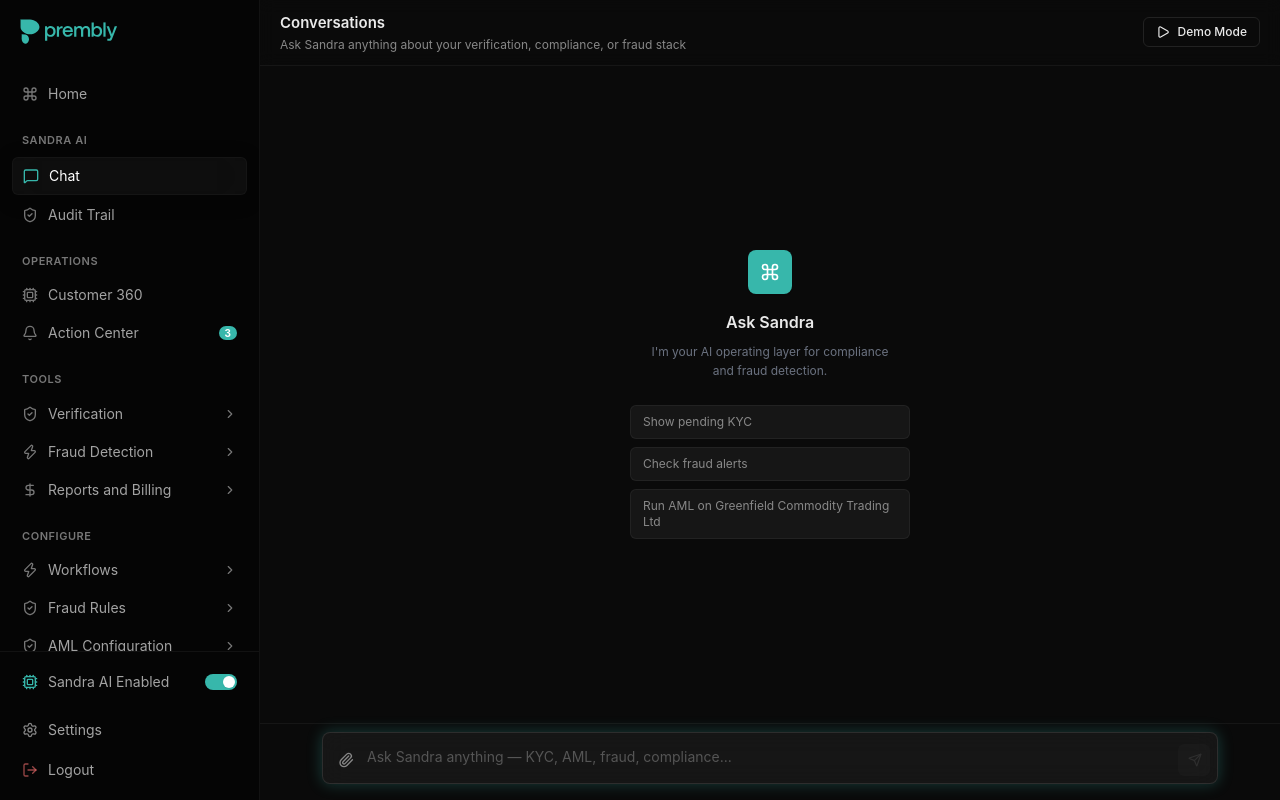
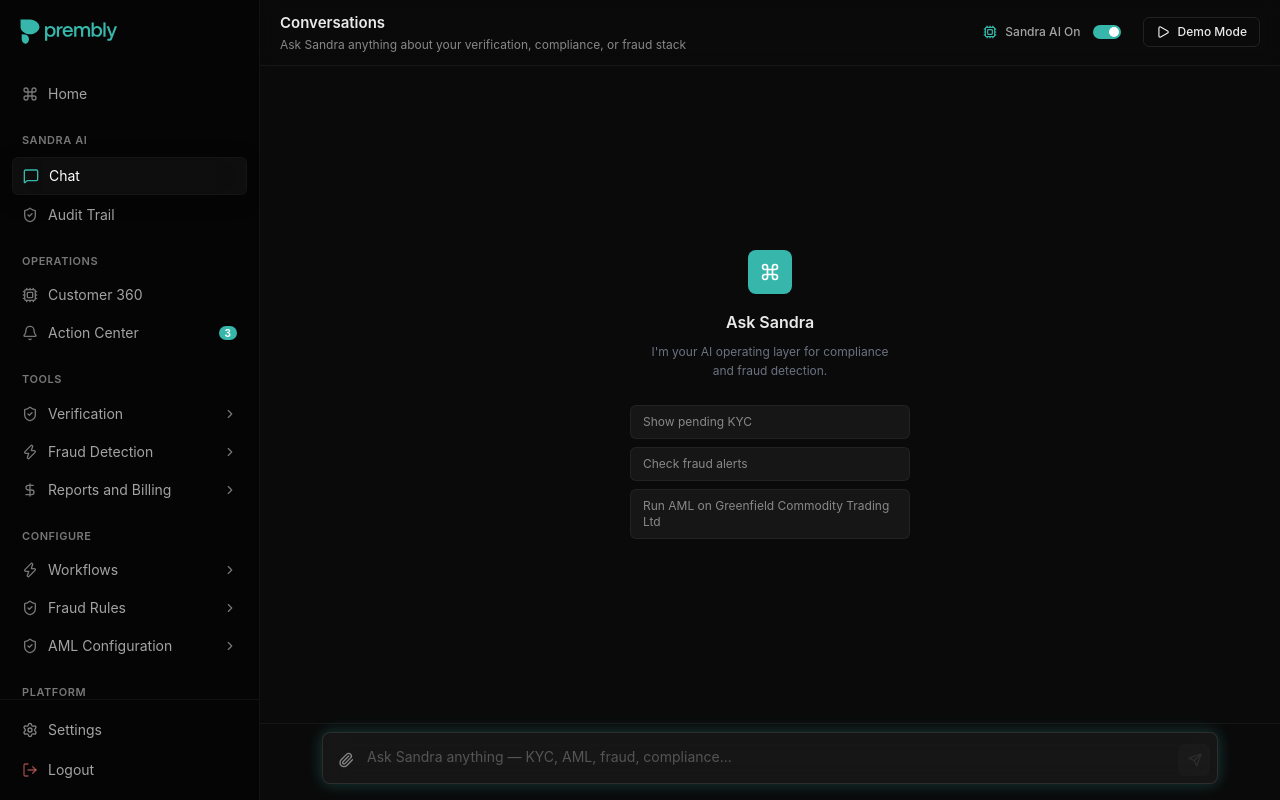
Before and after one commit to adetuyiTolu/Sandra, a Next.js app: page /chat in a window 1280 px wide. Built offline with nearby package versions, Linux system fonts and the light colour scheme.

Commit message:
update menu

```diff
--- a/components/layout/SandraHeader.tsx
+++ b/components/layout/SandraHeader.tsx
@@ -23,7 +23,7 @@
 
 import { useDemoMode } from "@/lib/demo-context"
 import { cn } from "@/lib/utils"
-import { Play, X, Menu } from "lucide-react"
+import { Play, X, Menu, Cpu } from "lucide-react"
 
 interface SandraHeaderProps {
   title: string
@@ -31,7 +31,7 @@
 }
 
 export function SandraHeader({ title, subtitle }: SandraHeaderProps) {
-  const { isActive, activateDemo, deactivateDemo } = useDemoMode()
+  const { isActive, activateDemo, deactivateDemo, isSandraEnabled, toggleSandra } = useDemoMode()
 
   return (
     <div className="flex items-center justify-between px-5 py-3 bg-[#0A0A0A]/90 backdrop-blur border-b border-white/5">
@@ -48,6 +48,18 @@
           {subtitle && <p className="text-xs text-[#888888] mt-0.5 hidden sm:block">{subtitle}</p>}
         </div>
       </div>
+
+      <div className="flex items-center gap-3">
+        <button
+          onClick={toggleSandra}
+          className="flex items-center gap-2 px-2.5 py-1.5 text-[#a3a3a3] hover:text-white hover:bg-white/5 rounded-md transition-colors text-xs font-medium"
+        >
+          <Cpu size={14} className={isSandraEnabled ? "text-[#37b7ab]" : "text-[#858585]"} />
+          <span className="hidden sm:inline">{isSandraEnabled ? "Sandra AI On" : "Sandra AI Off"}</span>
+          <div className={cn("ml-1 w-7 h-3.5 rounded-full flex items-center p-0.5 transition-colors shrink-0", isSandraEnabled ? "bg-[#37b7ab]" : "bg-[#333]")}>
+            <div className={cn("w-2.5 h-2.5 bg-white rounded-full transition-transform shadow-sm", isSandraEnabled ? "translate-x-3.5" : "translate-x-0")} />
+          </div>
+        </button>
 
         <button
           onClick={isActive ? deactivateDemo : activateDemo}
@@ -71,5 +83,6 @@
           )}
         </button>
       </div>
+    </div>
   )
 }
--- a/components/layout/Sidebar.tsx
+++ b/components/layout/Sidebar.tsx
@@ -2,6 +2,7 @@
 
 import { usePathname, useRouter } from "next/navigation"
 import { useState, useEffect } from "react"
+import { useDemoMode } from "@/lib/demo-context"
 import {
   Bell,
   Cpu,
@@ -159,7 +160,7 @@
   const router = useRouter()
   const [openCategories, setOpenCategories] = useState<Set<string>>(new Set())
   const [isMobileOpen, setIsMobileOpen] = useState(false)
-  const [sandraEnabled, setSandraEnabled] = useState(true)
+  const { isSandraEnabled } = useDemoMode()
 
   useEffect(() => {
     const handleToggle = () => setIsMobileOpen(prev => !prev)
@@ -350,7 +351,7 @@
 
       <div className="flex-1 overflow-y-auto sidebar-scrollbar px-3 py-3 flex flex-col gap-1">
         {navSections
-          .filter(section => sandraEnabled || section.title !== "SANDRA AI")
+          .filter(section => isSandraEnabled || section.title !== "SANDRA AI")
           .map((section, idx) => (
           <div key={idx} className={cn("flex flex-col gap-1", idx > 0 && section.title ? "mt-4" : "")}>
             {section.title && (
@@ -360,7 +361,7 @@
             )}
             <div className="flex flex-col gap-0.5">
                {section.items.map(item => {
-                 const currentItem = (!sandraEnabled && item.label === "Action Center")
+                 const currentItem = (!isSandraEnabled && item.label === "Action Center")
                    ? { ...item, label: "Case Management" }
                    : item;
                  return renderNavItem(currentItem);
@@ -371,18 +372,6 @@
       </div>
 
       <div className="px-3 py-3 border-t border-white/5 flex flex-col gap-1">
-        <button
-          onClick={() => setSandraEnabled(!sandraEnabled)}
-          className="flex items-center justify-between px-2.5 py-2 text-[#a3a3a3] hover:text-white hover:bg-white/5 rounded-md transition-colors w-full text-sm mb-2"
-        >
-          <div className="flex items-center gap-2.5">
-            <Cpu size={16} className={sandraEnabled ? "text-[#37b7ab]" : "text-[#858585]"} />
-            <span className="font-normal">Sandra AI Enabled</span>
-          </div>
-          <div className={cn("w-8 h-4 rounded-full flex items-center p-0.5 transition-colors shrink-0", sandraEnabled ? "bg-[#37b7ab]" : "bg-[#333]")}>
-            <div className={cn("w-3 h-3 bg-white rounded-full transition-transform shadow-sm", sandraEnabled ? "translate-x-4" : "translate-x-0")} />
-          </div>
-        </button>
         <button className="flex items-center gap-2.5 px-2.5 py-2 text-[#a3a3a3] hover:text-white hover:bg-white/5 rounded-md transition-colors w-full text-sm">
           <Settings size={16} className="text-[#858585]" />
           <span className="font-normal">Settings</span>
--- a/lib/demo-context.tsx
+++ b/lib/demo-context.tsx
@@ -84,6 +84,8 @@
   deactivateDemo: () => void
   setStep: (step: number) => void
   currentStepData: DemoStep | null
+  isSandraEnabled: boolean
+  toggleSandra: () => void
 }
 
 const DemoModeContext = createContext<DemoModeContextValue | null>(null)
@@ -91,6 +93,9 @@
 export function DemoModeProvider({ children }: { children: React.ReactNode }) {
   const [isActive, setIsActive] = useState(false)
   const [currentStep, setCurrentStep] = useState(1)
+  const [isSandraEnabled, setIsSandraEnabled] = useState(true)
+
+  const toggleSandra = useCallback(() => setIsSandraEnabled(prev => !prev), [])
 
   const activateDemo = useCallback(() => {
     setIsActive(true)
@@ -109,7 +114,7 @@
 
   return (
     <DemoModeContext.Provider
-      value={{ isActive, currentStep, steps: demoSteps, activateDemo, deactivateDemo, setStep, currentStepData }}
+      value={{ isActive, currentStep, steps: demoSteps, activateDemo, deactivateDemo, setStep, currentStepData, isSandraEnabled, toggleSandra }}
     >
       {children}
     </DemoModeContext.Provider>
```
Lines whose indentation alone changed are shown as unchanged.
